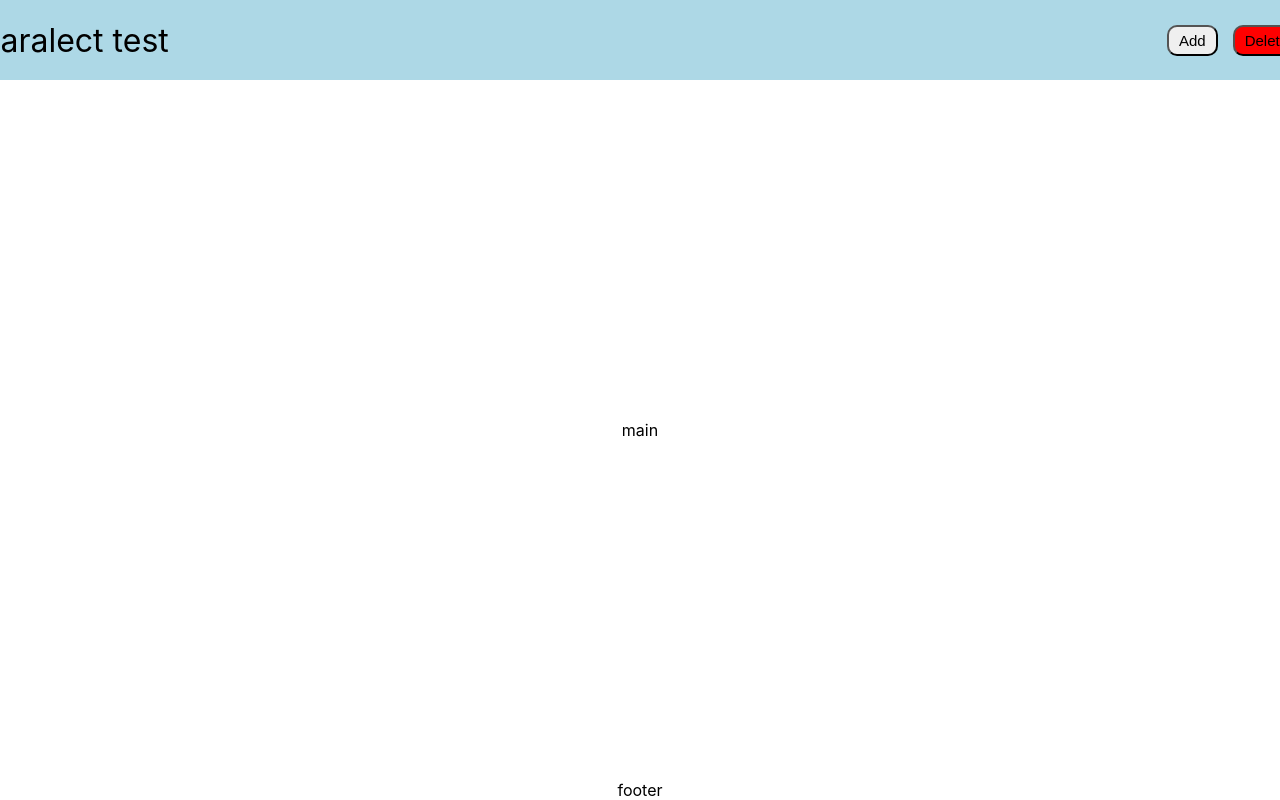
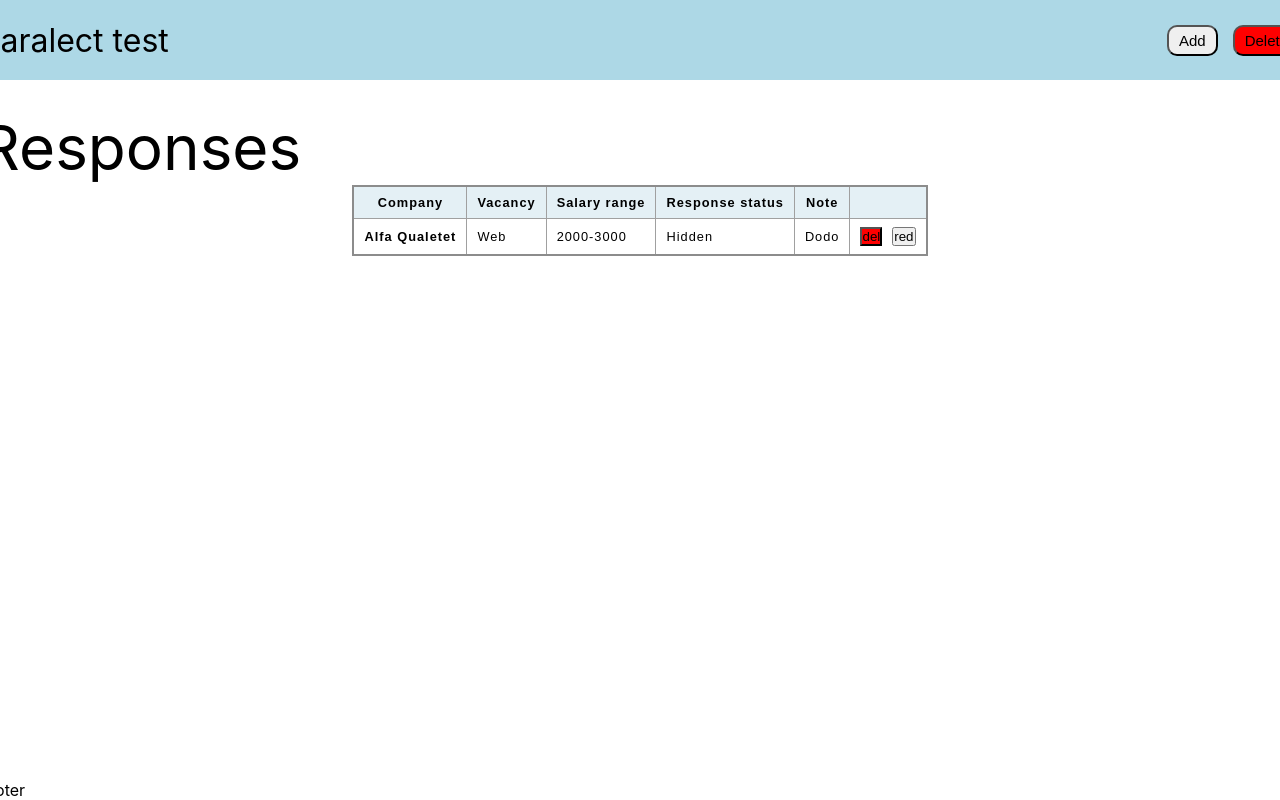
Before and after one commit to samolazoff/paralect-test, a React (Create React App) app in the folder client/: page / in a window 1280 px wide. Shown: the top 800 px of the page. Built offline with nearby package versions, Linux system fonts and the light colour scheme.

Commit message:
Add table

```diff
--- a/client/src/pages/Home/Home.jsx
+++ b/client/src/pages/Home/Home.jsx
@@ -16,10 +16,38 @@ function Home() {
                     <button className='btn-main btn__delete'>Delete</button>
                 </div>
             </heaeder>
-            <main className="app-main">
-                main
+            <main className="app-main container">
+                <h2 className='title-block'>Responses</h2>
+                <table>
+                    <thead>
+                        <tr>
+                            <th scope="col">Company</th>
+                            <th scope="col">Vacancy</th>
+                            <th scope="col">Salary range</th>
+                            <th scope="col">Response status</th>
+                            <th scope="col">Note</th>
+                            <th scope="col"></th>
+                        </tr>
+                    </thead>
+                    <tbody>
+                        <tr>
+                            <th scope="row">Alfa Qualetet</th>
+                            <td>Web </td>
+                            <td>2000-3000</td>
+                            <td>Hidden</td>
+                            <td>Dodo</td>
+                            <td>
+                                <div className="btn-table">
+                                    <button type="submit" className='btn__delete'>del</button>
+                                    <button type="submit">red</button>
+                                </div>
+                            </td>
+                        </tr>
+
+                    </tbody>
+                </table>
             </main>
-            <footer className="app-footer">footer</footer>
+            <footer className="app-footer container">footer</footer>
        </div>
     )
 };
--- a/client/src/pages/Home/Home.scss
+++ b/client/src/pages/Home/Home.scss
@@ -21,6 +21,7 @@ li{
     justify-content: space-between;
     align-items: center;
     min-height: 100vh;
+
     &-header{
         display: flex;
         justify-content: space-between;
@@ -33,6 +34,52 @@ li{
             align-items: center;
             gap: 15px;
         }
+    }
+
+    &-main{
+        display: flex;
+        flex-direction: column;
+        justify-content: flex-start;
+        align-items: center;
+        min-height: 80vh;
+        .title-block{
+            align-self: flex-start;
+        }
+        .btn-table{
+            display: flex;
+            justify-content: center;
+            align-items: center;
+            gap: 10px
+        }
+        table {
+            border-collapse: collapse;
+            border: 2px solid rgb(140 140 140);
+            font-family: sans-serif;
+            font-size: 0.8rem;
+            letter-spacing: 1px;
+          }
+
+          thead,
+          tfoot {
+            background-color: rgb(228 240 245);
+          }
+
+          th,
+          td {
+            border: 1px solid rgb(160 160 160);
+            padding: 8px 10px;
+          }
+          th{
+            font-weight: 600;
+          }
+
+          td:last-of-type {
+            text-align: center;
+          }
+
+          tbody > tr:nth-of-type(even) {
+            background-color: rgb(237 238 242);
+          }
     }
 }
 
@@ -50,3 +97,7 @@ li{
 .btn__delete{
     background-color: red;
 }
+
+.title-block{
+    font-size: 62px;
+}
```
